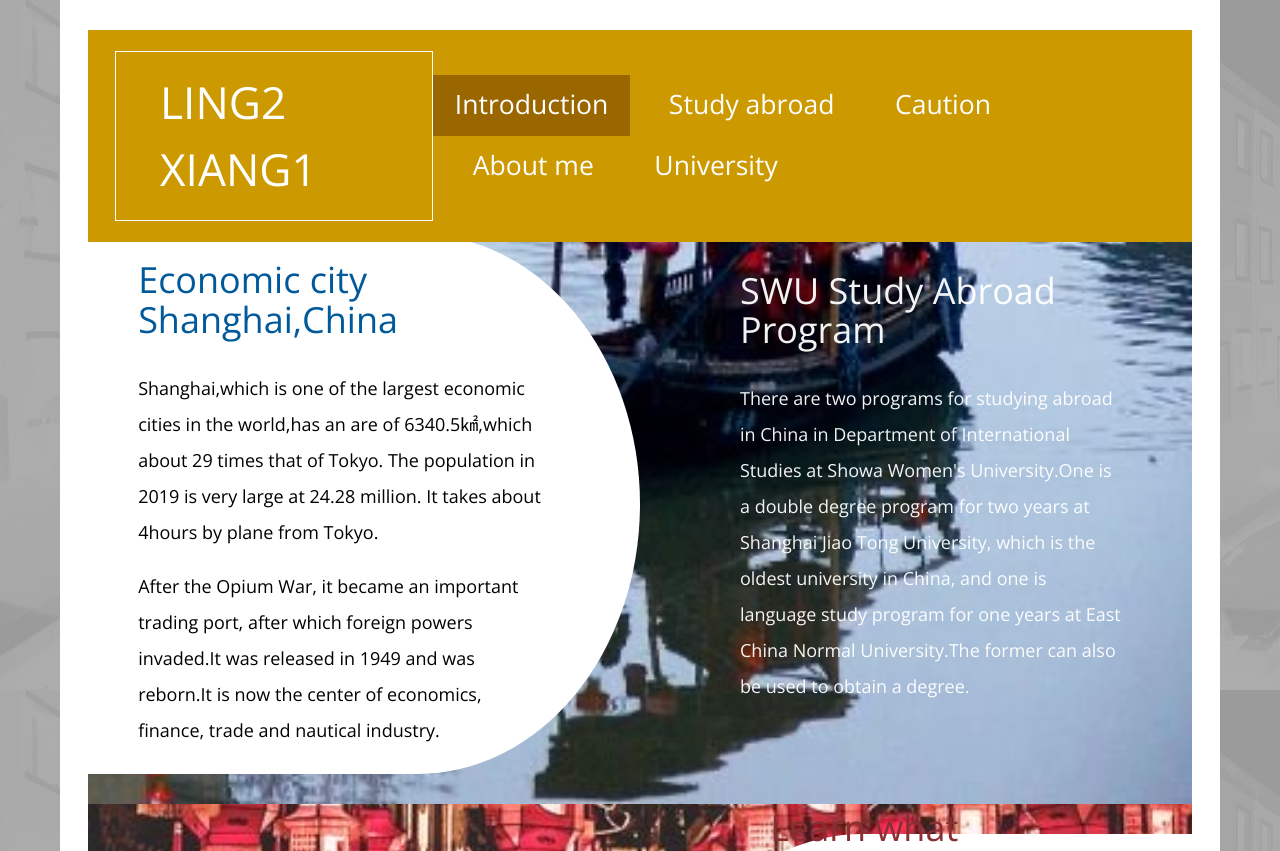
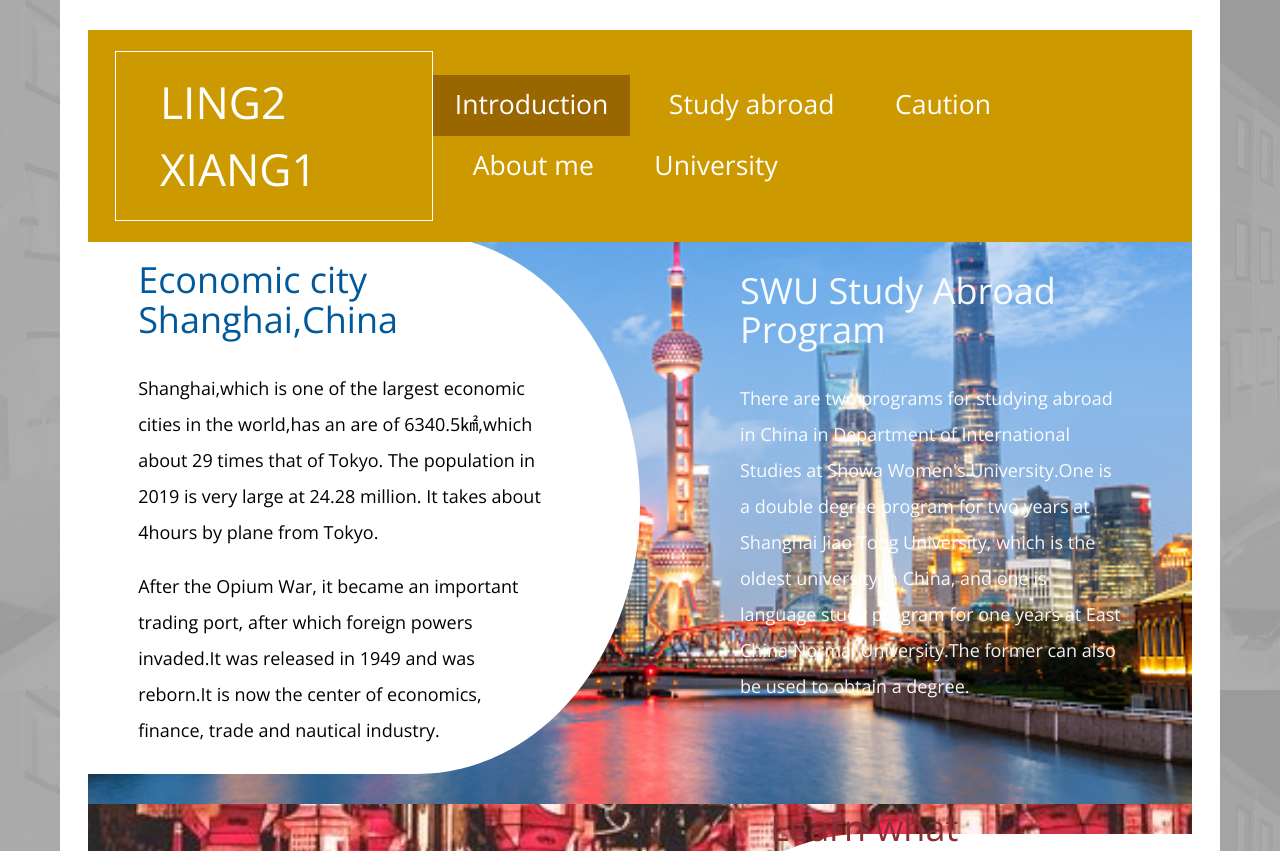
Before and after one commit to ling2xiang1/china, a plain HTML site: page index.html in a window 1280 px wide. Shown: the top 851 px of the page. Drawn offline with nearby package versions, Linux system fonts and the light colour scheme; a script that the page names is missing; files whose address does not match are found by name.

Commit message:
Update templatemo-style.css

```diff
--- a/css/templatemo-style.css
+++ b/css/templatemo-style.css
@@ -157,7 +157,7 @@ p:last-child { margin-bottom: 0; }
 }
 
 
-#tm-section-1 {	background-image: url(../img/shanghai_3.JPG); }
+#tm-section-1 {	background-image: url(../img/shanghai_6.jpg); }
 #tm-section-2 {	background-image: url(../img/shanghai_4.JPG); }
 #tm-section-3 {	background-image: url(../img/strip-bg-03.jpg); }
 #tm-section-4 {	background-image: url(../img/strip-bg-04.jpg); }
```
